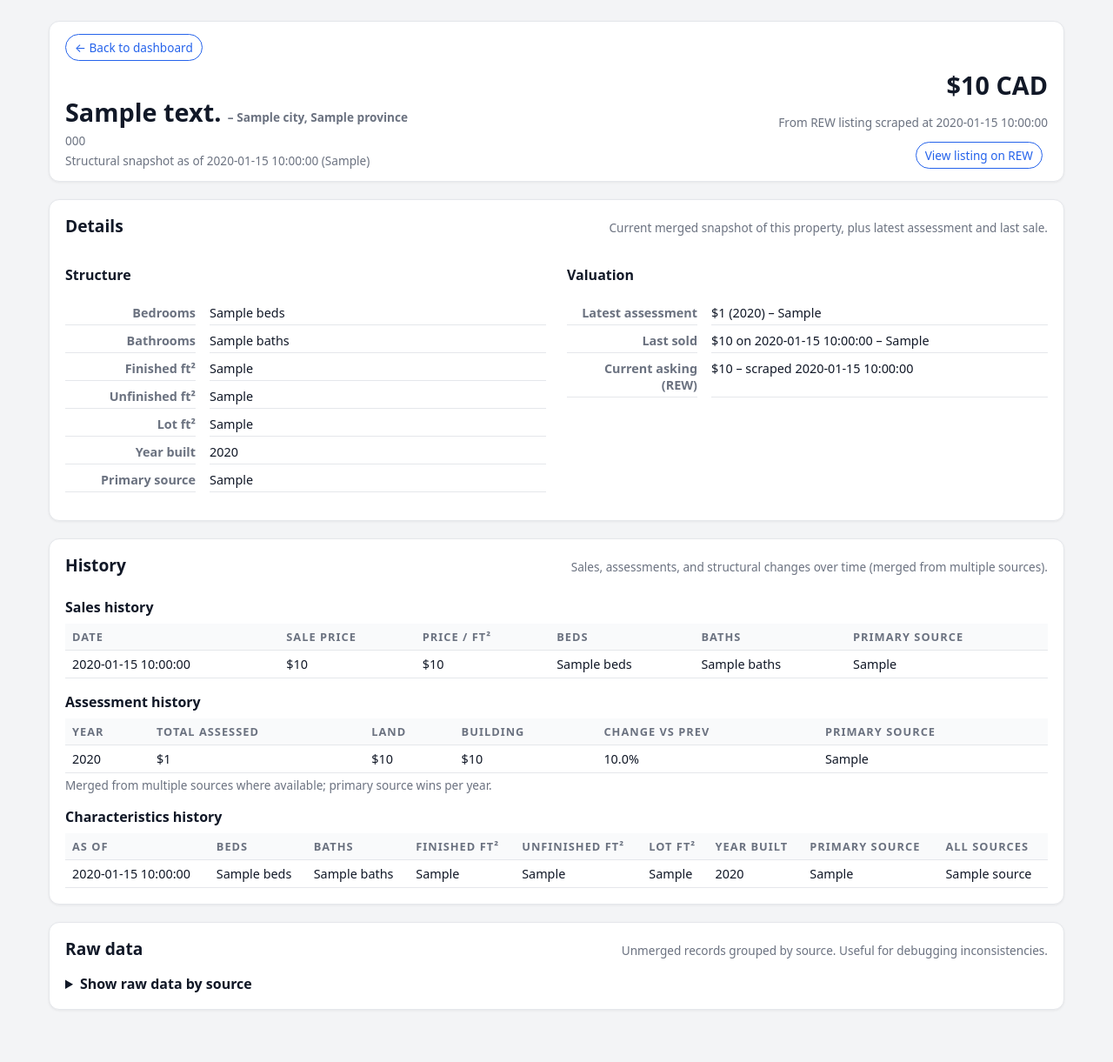
After one commit to Fquico1999/Real-Estate-Valuation, a FastAPI app: template webapp/templates/property_detail.html in a window 1280 px wide. The commit adds this page. Shown: the whole page at 87% size. Run offline with FastAPI, Linux system fonts and the light colour scheme; the template is opened without the code that fills it: most values are stand-ins (such as "Sample title", 1, 10 or a date in 2020).

Commit message:
Closes #29 - Added Property Detail card

```diff
--- a/webapp/app.py
+++ b/webapp/app.py
@@ -4,6 +4,7 @@ import json
 from collections import defaultdict
 
 from typing import Optional, Dict, List, Any
+from datetime import datetime, date
 
 from fastapi import FastAPI, Request, HTTPException
 from fastapi.staticfiles import StaticFiles
@@ -33,7 +34,8 @@ DATABASE_URL = os.getenv(
 )
 
 PREFERRED_ASSESSMENT_SOURCES: List[str] = ["bc_assessment", "rew_graphql"]
-PREFERRED_SALE_SOURCES: List[str] = ["land_title", "mls", "rew_graphql"]
+PREFERRED_SALE_SOURCES: List[str] = ["land_title", "mls", "rew_graphql", "bc_assessment"]
+PREFERRED_CHARACTERISTICS_SOURCES: List[str] = ["rew_graphql", "bc_assessment", "mls"]
 
 engine = create_async_engine(DATABASE_URL, echo=False, future=True)
 AsyncSessionLocal = sessionmaker(engine, expire_on_commit=False, class_=AsyncSession)
@@ -146,6 +148,58 @@ def merge_sales(sales: List[Sale]) -> List[Dict[str, Any]]:
     return merged_rows
 
 
+def merge_property_characteristics(chars: List[PropertyCharacteristics]) -> List[Dict[str, Any]]:
+    """
+    Merge property characteristics by (property_id, as_of_date), preferring
+    more trusted sources for each snapshot, just like merge_assessments does
+    per assessment_year.
+
+    Output is ordered by as_of_date desc.
+    """
+    if not chars:
+        return []
+
+    # group all rows by as_of_date (similar idea to year in assessments)
+    by_date: Dict[date, List[PropertyCharacteristics]] = defaultdict(list)
+    for c in chars:
+        by_date[c.as_of_date].append(c)
+
+    merged_rows: List[Dict[str, Any]] = []
+
+    for as_of, rows in by_date.items():
+        # pick primary source for this snapshot
+        rows_sorted = sorted(
+            rows,
+            key=lambda r: _pick_primary_source(
+                r.source, PREFERRED_CHARACTERISTICS_SOURCES
+            ),
+        )
+        primary = rows_sorted[0]
+
+        # you can choose which fields to surface; these mirror the model
+        merged_rows.append(
+            {
+                "as_of_date": as_of,
+                "beds": primary.beds,
+                "baths": primary.baths,
+                "sqft_finished": primary.sqft_finished,
+                "sqft_unfinished": primary.sqft_unfinished,
+                "lot_sqft": primary.lot_sqft,
+                "year_built": primary.year_built,
+                "primary_source": primary.source,
+                "all_sources": [r.source for r in rows],
+                # optional: capture “freshness” if you have scraped_at
+                "latest_scraped_at": max(
+                    (getattr(r, "scraped_at", None) for r in rows),
+                    default=None,
+                ),
+            }
+        )
+
+    # sort by as_of_date desc (same pattern as merge_assessments sorts by year)
+    merged_rows.sort(key=lambda r: r["as_of_date"], reverse=True)
+    return merged_rows
+
 def group_assessments_by_source(assessments: List[Assessment]) -> Dict[str, List[Assessment]]:
     """
     Return {source: [Assessment, ...]} sorted by year desc.
@@ -170,6 +224,23 @@ def group_sales_by_source(sales: List[Sale]) -> Dict[str, List[Sale]]:
 
     for rows in by_source.values():
         rows.sort(key=lambda s: s.sale_date, reverse=True)
+
+    return dict(by_source)
+
+
+def group_characteristics_by_source(chars: List[PropertyCharacteristics]) -> Dict[str, List[PropertyCharacteristics]]:
+    """
+    Return {source: [PropertyCharacteristics, ...]} sorted by as_of_date desc.
+
+    This mirrors group_assessments_by_source (sorted by year) and
+    group_sales_by_source (sorted by sale_date).
+    """
+    by_source: Dict[str, List[PropertyCharacteristics]] = defaultdict(list)
+    for c in chars:
+        by_source[c.source].append(c)
+
+    for rows in by_source.values():
+        rows.sort(key=lambda c: c.as_of_date, reverse=True)
 
     return dict(by_source)
 
@@ -437,6 +508,76 @@ async def listing_detail(request: Request, listing_id: int):
         },
     )
 
+
+@app.get("/properties/{property_id}", response_class=HTMLResponse)
+async def property_detail(request: Request, property_id: int):
+    async with AsyncSessionLocal() as session:
+        # 1) Load Property
+        prop_result = await session.execute(
+            select(Property).where(Property.id == property_id)
+        )
+        prop = prop_result.scalar_one_or_none()
+        if prop is None:
+            raise HTTPException(status_code=404, detail="Property not found")
+
+        # 2) All REW listings for this property (active + history), newest scrape first
+        listings_result = await session.execute(
+            select(RewListing)
+            .where(RewListing.property_id == property_id)
+            .order_by(RewListing.scraped_at.desc().nullslast())
+        )
+        listings: List[RewListing] = listings_result.scalars().all()
+
+        active_listing = listings[0] if listings else None
+
+        # 3) Assessments & sales (same as listing_detail, but property-centric)
+        assessments_result = await session.execute(
+            select(Assessment).where(Assessment.property_id == property_id)
+        )
+        assessments = assessments_result.scalars().all()
+
+        sales_result = await session.execute(
+            select(Sale).where(Sale.property_id == property_id)
+        )
+        sales = sales_result.scalars().all()
+
+        merged_assessments = merge_assessments(assessments)
+        merged_sales = merge_sales(sales)
+        raw_assessments_by_source = group_assessments_by_source(assessments)
+        raw_sales_by_source = group_sales_by_source(sales)
+
+        # 4) PropertyCharacteristics
+        chars_result = await session.execute(
+            select(PropertyCharacteristics)
+            .where(PropertyCharacteristics.property_id == property_id)
+            .order_by(PropertyCharacteristics.scraped_at.desc().nullslast())
+        )
+        chars = chars_result.scalars().all()
+
+        merged_chars = merge_property_characteristics(chars)
+        raw_chars_by_source = group_characteristics_by_source(chars)
+
+        # “Current” snapshot for the hero – newest as_of_date (merged list is already sorted desc)
+        current_char = merged_chars[0] if merged_chars else None
+
+    return templates.TemplateResponse(
+        "property_detail.html",
+        {
+            "request": request,
+            "property": prop,
+            "active_listing": active_listing,
+            "listings": listings,
+            "merged_assessments": merged_assessments,
+            "merged_sales": merged_sales,
+            "raw_assessments_by_source": raw_assessments_by_source,
+            "raw_sales_by_source": raw_sales_by_source,
+            "merged_chars": merged_chars,
+            "raw_chars_by_source": raw_chars_by_source,
+            "current_char": current_char,
+        }
+    )
+
+
 @app.get("/map", response_class=HTMLResponse)
 async def map_view(
     request: Request,
--- a/webapp/templates/home.html
+++ b/webapp/templates/home.html
@@ -194,7 +194,9 @@
           <td>{{ char.scraped_at }}</td>
           <td>
             {% if prop %}
-              {{ prop.street_address }}, {{ prop.city }}
+              <a href="{{ request.url_for('property_detail', property_id=prop.id) }}">
+                {{ prop.street_address }}, {{ prop.city }}
+              </a>
             {% else %}
               (no linked property)
             {% endif %}
--- /dev/null
+++ b/webapp/templates/property_detail.html
@@ -0,0 +1,439 @@
+<!DOCTYPE html>
+<html>
+  <head>
+    <meta charset="utf-8" />
+    <title>
+      Property – {{ property.street_address }}, {{ property.city }}
+    </title>
+    <link
+      rel="stylesheet"
+      href="{{ url_for('static', path='/dashboard.css') }}?v=1"
+    />
+  </head>
+  <body>
+    <div class="container">
+
+      <!-- HERO -->
+      <section class="panel hero-panel">
+        <div class="hero-top-row">
+          <a href="{{ request.url_for('home') }}" class="btn-link">
+            &larr; Back to dashboard
+          </a>
+        </div>
+
+        <div class="hero-main-row">
+          <div class="hero-title-block">
+            <h1>
+              {{ property.street_address }}
+              <span class="muted">
+                – {{ property.city }}, {{ property.province }}
+              </span>
+            </h1>
+
+            {% if property.postal_code %}
+              <p class="muted">{{ property.postal_code }}</p>
+            {% endif %}
+
+            {% if current_char %}
+              <p class="muted">
+                Structural snapshot as of {{ current_char.as_of_date }}
+                ({{ current_char.primary_source }})
+              </p>
+            {% else %}
+              <p class="muted">
+                No structural characteristics recorded yet.
+              </p>
+            {% endif %}
+          </div>
+
+          <div class="hero-price-block">
+            {% if active_listing %}
+              <div class="hero-price">
+                {% if active_listing.price_cad %}
+                  ${{ "{:,}".format(active_listing.price_cad) }} CAD
+                {% else %}
+                  (no asking price)
+                {% endif %}
+              </div>
+              <p class="muted">
+                From REW listing scraped at
+                {{ active_listing.scraped_at or "unknown time" }}
+              </p>
+              {% if active_listing.rew_url %}
+                <a
+                  href="{{ active_listing.rew_url }}"
+                  target="_blank"
+                  rel="noopener noreferrer"
+                  class="btn-link"
+                >
+                  View listing on REW
+                </a>
+              {% endif %}
+            {% else %}
+              <p class="muted">
+                No active listing linked to this property.
+              </p>
+            {% endif %}
+          </div>
+        </div>
+      </section>
+
+      <!-- DETAILS: current snapshot + latest assessment / sales -->
+      <section class="panel">
+        <div class="panel-header">
+          <h2>Details</h2>
+          <div class="panel-subtitle">
+            Current merged snapshot of this property, plus latest assessment and last sale.
+          </div>
+        </div>
+
+        {% set latest_assessment = merged_assessments[0] if merged_assessments and merged_assessments|length > 0 else None %}
+        {% set last_sale = merged_sales[0] if merged_sales and merged_sales|length > 0 else None %}
+
+        {% if not current_char and not latest_assessment and not last_sale and not active_listing %}
+          <p class="muted">
+            No structural or valuation data available yet.
+          </p>
+        {% else %}
+          <div class="two-col">
+            <!-- Structural details -->
+            <div>
+              <h3>Structure</h3>
+              {% if current_char %}
+                <dl class="def-list">
+                  <dt>Bedrooms</dt>
+                  <dd>{{ current_char.beds or "—" }}</dd>
+
+                  <dt>Bathrooms</dt>
+                  <dd>{{ current_char.baths or "—" }}</dd>
+
+                  <dt>Finished ft²</dt>
+                  <dd>{{ current_char.sqft_finished or "—" }}</dd>
+
+                  <dt>Unfinished ft²</dt>
+                  <dd>{{ current_char.sqft_unfinished or "—" }}</dd>
+
+                  <dt>Lot ft²</dt>
+                  <dd>{{ current_char.lot_sqft or "—" }}</dd>
+
+                  <dt>Year built</dt>
+                  <dd>{{ current_char.year_built or "—" }}</dd>
+
+                  <dt>Primary source</dt>
+                  <dd>{{ current_char.primary_source }}</dd>
+                </dl>
+              {% else %}
+                <p class="muted">No structural snapshot for this property yet.</p>
+              {% endif %}
+            </div>
+
+            <!-- Valuation details -->
+            <div>
+              <h3>Valuation</h3>
+              {% if latest_assessment or last_sale or active_listing %}
+                <dl class="def-list">
+                  {% if latest_assessment %}
+                    <dt>Latest assessment</dt>
+                    <dd>
+                      ${{ "{:,}".format(latest_assessment.total_assessed_cad) }}
+                      ({{ latest_assessment.assessment_year }})
+                      – {{ latest_assessment.primary_source }}
+                    </dd>
+                  {% endif %}
+
+                  {% if last_sale %}
+                    <dt>Last sold</dt>
+                    <dd>
+                      ${{ "{:,}".format(last_sale.sale_price_cad) }}
+                      on {{ last_sale.sale_date }}
+                      – {{ last_sale.primary_source }}
+                    </dd>
+                  {% endif %}
+
+                  {% if active_listing %}
+                    <dt>Current asking (REW)</dt>
+                    <dd>
+                      {% if active_listing.price_cad %}
+                        ${{ "{:,}".format(active_listing.price_cad) }}
+                      {% else %}
+                        (no asking price)
+                      {% endif %}
+                      {% if active_listing.scraped_at %}
+                        – scraped {{ active_listing.scraped_at }}
+                      {% endif %}
+                    </dd>
+                  {% endif %}
+                </dl>
+              {% else %}
+                <p class="muted">No assessment, sale, or listing valuation recorded yet.</p>
+              {% endif %}
+            </div>
+          </div>
+        {% endif %}
+      </section>
+
+      <!-- HISTORY: sales, assessments, characteristics -->
+      <section class="panel">
+        <div class="panel-header">
+          <h2>History</h2>
+          <div class="panel-subtitle">
+            Sales, assessments, and structural changes over time (merged from multiple sources).
+          </div>
+        </div>
+
+        <!-- Sales history -->
+        <h3>Sales history</h3>
+        {% if merged_sales and merged_sales|length > 0 %}
+          <table>
+            <thead>
+              <tr>
+                <th>Date</th>
+                <th>Sale Price</th>
+                <th>Price / ft²</th>
+                <th>Beds</th>
+                <th>Baths</th>
+                <th>Primary Source</th>
+              </tr>
+            </thead>
+            <tbody>
+              {% for row in merged_sales %}
+                <tr>
+                  <td>{{ row.sale_date }}</td>
+                  <td>${{ "{:,}".format(row.sale_price_cad) }}</td>
+                  <td>
+                    {% if row.price_per_sqft is not none %}
+                      ${{ "%.0f"|format(row.price_per_sqft) }}
+                    {% else %}—{% endif %}
+                  </td>
+                  <td>{{ row.beds if row.beds is not none else "—" }}</td>
+                  <td>{{ row.baths if row.baths is not none else "—" }}</td>
+                  <td>{{ row.primary_source }}</td>
+                </tr>
+              {% endfor %}
+            </tbody>
+          </table>
+        {% else %}
+          <p class="muted">No sales history available.</p>
+        {% endif %}
+
+        <!-- Assessment history -->
+        <h3>Assessment history</h3>
+        {% if merged_assessments and merged_assessments|length > 0 %}
+          <table>
+            <thead>
+              <tr>
+                <th>Year</th>
+                <th>Total Assessed</th>
+                <th>Land</th>
+                <th>Building</th>
+                <th>Change vs Prev</th>
+                <th>Primary Source</th>
+              </tr>
+            </thead>
+            <tbody>
+              {% for row in merged_assessments %}
+                <tr>
+                  <td>{{ row.assessment_year }}</td>
+                  <td>${{ "{:,}".format(row.total_assessed_cad) }}</td>
+                  <td>
+                    {% if row.land_value is not none %}
+                      ${{ "{:,}".format(row.land_value) }}
+                    {% else %}—{% endif %}
+                  </td>
+                  <td>
+                    {% if row.building_value is not none %}
+                      ${{ "{:,}".format(row.building_value) }}
+                    {% else %}—{% endif %}
+                  </td>
+                  <td>
+                    {% if row.change_pct is not none %}
+                      {{ "%.1f"|format(row.change_pct) }}%
+                    {% else %}—{% endif %}
+                  </td>
+                  <td>{{ row.primary_source }}</td>
+                </tr>
+              {% endfor %}
+            </tbody>
+          </table>
+          <p class="muted" style="margin-top: 4px;">
+            Merged from multiple sources where available; primary source wins per year.
+          </p>
+        {% else %}
+          <p class="muted">No assessment history available.</p>
+        {% endif %}
+
+        <!-- Characteristics history -->
+        <h3>Characteristics history</h3>
+        {% if merged_chars and merged_chars|length > 0 %}
+          <table>
+            <thead>
+              <tr>
+                <th>As Of</th>
+                <th>Beds</th>
+                <th>Baths</th>
+                <th>Finished ft²</th>
+                <th>Unfinished ft²</th>
+                <th>Lot ft²</th>
+                <th>Year Built</th>
+                <th>Primary Source</th>
+                <th>All Sources</th>
+              </tr>
+            </thead>
+            <tbody>
+              {% for row in merged_chars %}
+                <tr>
+                  <td>{{ row.as_of_date }}</td>
+                  <td>{{ row.beds or "—" }}</td>
+                  <td>{{ row.baths or "—" }}</td>
+                  <td>{{ row.sqft_finished or "—" }}</td>
+                  <td>{{ row.sqft_unfinished or "—" }}</td>
+                  <td>{{ row.lot_sqft or "—" }}</td>
+                  <td>{{ row.year_built or "—" }}</td>
+                  <td>{{ row.primary_source }}</td>
+                  <td>{{ row.all_sources | join(", ") }}</td>
+                </tr>
+              {% endfor %}
+            </tbody>
+          </table>
+        {% else %}
+          <p class="muted">No characteristic snapshots yet.</p>
+        {% endif %}
+      </section>
+
+      <!-- RAW DATA (by source, collapsible) -->
+      <section class="panel">
+        <div class="panel-header">
+          <h2>Raw data</h2>
+          <div class="panel-subtitle">
+            Unmerged records grouped by source. Useful for debugging inconsistencies.
+          </div>
+        </div>
+
+        <details style="margin-top: 0.5rem;">
+          <summary><strong>Show raw data by source</strong></summary>
+
+          <!-- Raw sales by source -->
+          <h3>Sales (by source)</h3>
+          {% if raw_sales_by_source %}
+            {% for source, rows in raw_sales_by_source.items() %}
+              <h4>{{ source }}</h4>
+              <table>
+                <thead>
+                  <tr>
+                    <th>Date</th>
+                    <th>Sale Price</th>
+                    <th>List Price</th>
+                    <th>Beds</th>
+                    <th>Baths</th>
+                    <th>Sqft</th>
+                  </tr>
+                </thead>
+                <tbody>
+                  {% for s in rows %}
+                    <tr>
+                      <td>{{ s.sale_date }}</td>
+                      <td>
+                        {% if s.sale_price_cad is not none %}
+                          ${{ "{:,}".format(s.sale_price_cad) }}
+                        {% else %}—{% endif %}
+                      </td>
+                      <td>
+                        {% if s.list_price_cad is not none %}
+                          ${{ "{:,}".format(s.list_price_cad) }}
+                        {% else %}—{% endif %}
+                      </td>
+                      <td>{{ s.beds if s.beds is not none else "—" }}</td>
+                      <td>{{ s.baths if s.baths is not none else "—" }}</td>
+                      <td>{{ s.sqft if s.sqft is not none else "—" }}</td>
+                    </tr>
+                  {% endfor %}
+                </tbody>
+              </table>
+            {% endfor %}
+          {% else %}
+            <p class="muted">No raw sales rows.</p>
+          {% endif %}
+
+          <!-- Raw assessments by source -->
+          <h3>Assessments (by source)</h3>
+          {% if raw_assessments_by_source %}
+            {% for source, rows in raw_assessments_by_source.items() %}
+              <h4>{{ source }}</h4>
+              <table>
+                <thead>
+                  <tr>
+                    <th>Year</th>
+                    <th>Total</th>
+                    <th>Land</th>
+                    <th>Building</th>
+                  </tr>
+                </thead>
+                <tbody>
+                  {% for a in rows %}
+                    <tr>
+                      <td>{{ a.assessment_year }}</td>
+                      <td>
+                        {% if a.total_assessed_cad is not none %}
+                          ${{ "{:,}".format(a.total_assessed_cad) }}
+                        {% else %}—{% endif %}
+                      </td>
+                      <td>
+                        {% if a.land_value is not none %}
+                          ${{ "{:,}".format(a.land_value) }}
+                        {% else %}—{% endif %}
+                      </td>
+                      <td>
+                        {% if a.building_value is not none %}
+                          ${{ "{:,}".format(a.building_value) }}
+                        {% else %}—{% endif %}
+                      </td>
+                    </tr>
+                  {% endfor %}
+                </tbody>
+              </table>
+            {% endfor %}
+          {% else %}
+            <p class="muted">No raw assessment rows.</p>
+          {% endif %}
+
+          <!-- Raw characteristics by source -->
+          <h3>Characteristics (by source)</h3>
+          {% if raw_chars_by_source %}
+            {% for source, rows in raw_chars_by_source.items() %}
+              <h4>{{ source }}</h4>
+              <table>
+                <thead>
+                  <tr>
+                    <th>As Of</th>
+                    <th>Beds</th>
+                    <th>Baths</th>
+                    <th>Finished ft²</th>
+                    <th>Unfinished ft²</th>
+                    <th>Lot ft²</th>
+                    <th>Year Built</th>
+                  </tr>
+                </thead>
+                <tbody>
+                  {% for c in rows %}
+                    <tr>
+                      <td>{{ c.as_of_date }}</td>
+                      <td>{{ c.beds or "—" }}</td>
+                      <td>{{ c.baths or "—" }}</td>
+                      <td>{{ c.sqft_finished or "—" }}</td>
+                      <td>{{ c.sqft_unfinished or "—" }}</td>
+                      <td>{{ c.lot_sqft or "—" }}</td>
+                      <td>{{ c.year_built or "—" }}</td>
+                    </tr>
+                  {% endfor %}
+                </tbody>
+              </table>
+            {% endfor %}
+          {% else %}
+            <p class="muted">No raw characteristic rows yet.</p>
+          {% endif %}
+        </details>
+      </section>
+
+    </div>
+  </body>
+</html>
```
